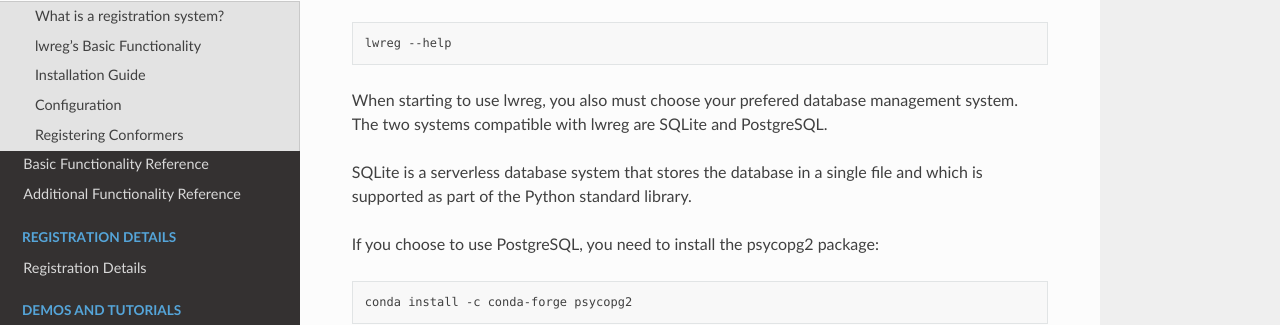
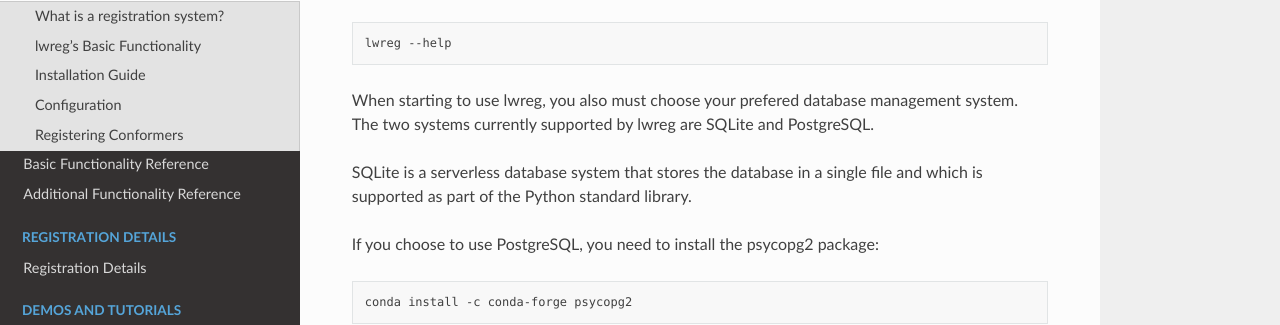
Before and after one commit to rinikerlab/lightweight-registration, a Sphinx documentation site: the page built from docs/source/gettingstarted.rst, in a window 1280 px wide and 900 px high, scrolled down 855 px. Shown: the part 167-492 px from the top of the window. Built offline with Sphinx 7.4.7 and the Read the Docs theme 3.1.0, drawn with Linux system fonts in a browser that asks for light colours.

Commit message:
Update docs/source/gettingstarted.rst
Co-authored-by: Greg Landrum <greg.landrum@gmail.com>

```diff
--- a/docs/source/gettingstarted.rst
+++ b/docs/source/gettingstarted.rst
@@ -49,7 +49,7 @@
     lwreg --help
 
 When starting to use lwreg, you also must choose your prefered database management system.
-The two systems compatible with lwreg are SQLite and PostgreSQL.
+The two systems currently supported by lwreg are SQLite and PostgreSQL.
 
 SQLite is a serverless database system that stores the database in a single file and which is supported as part of the Python standard library.
 
```
